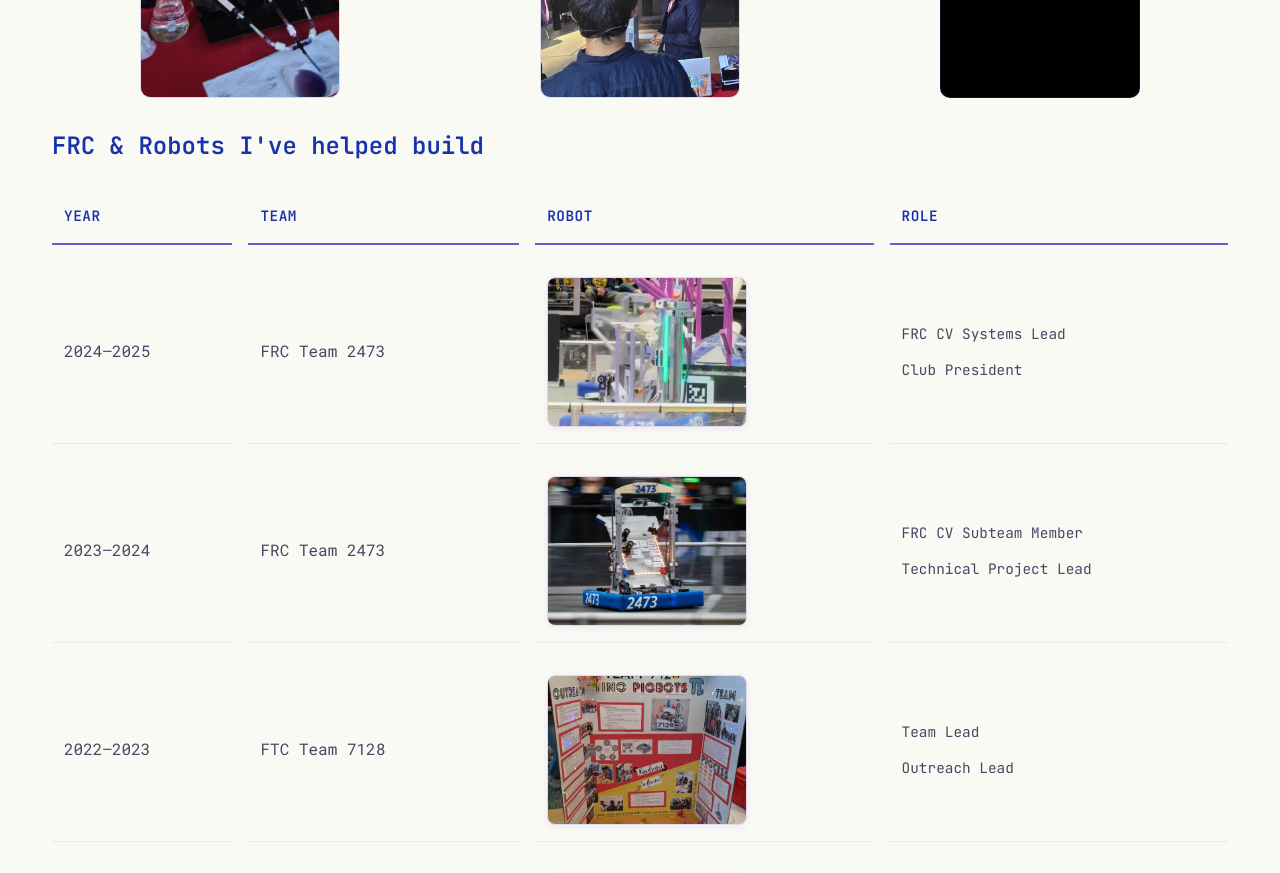
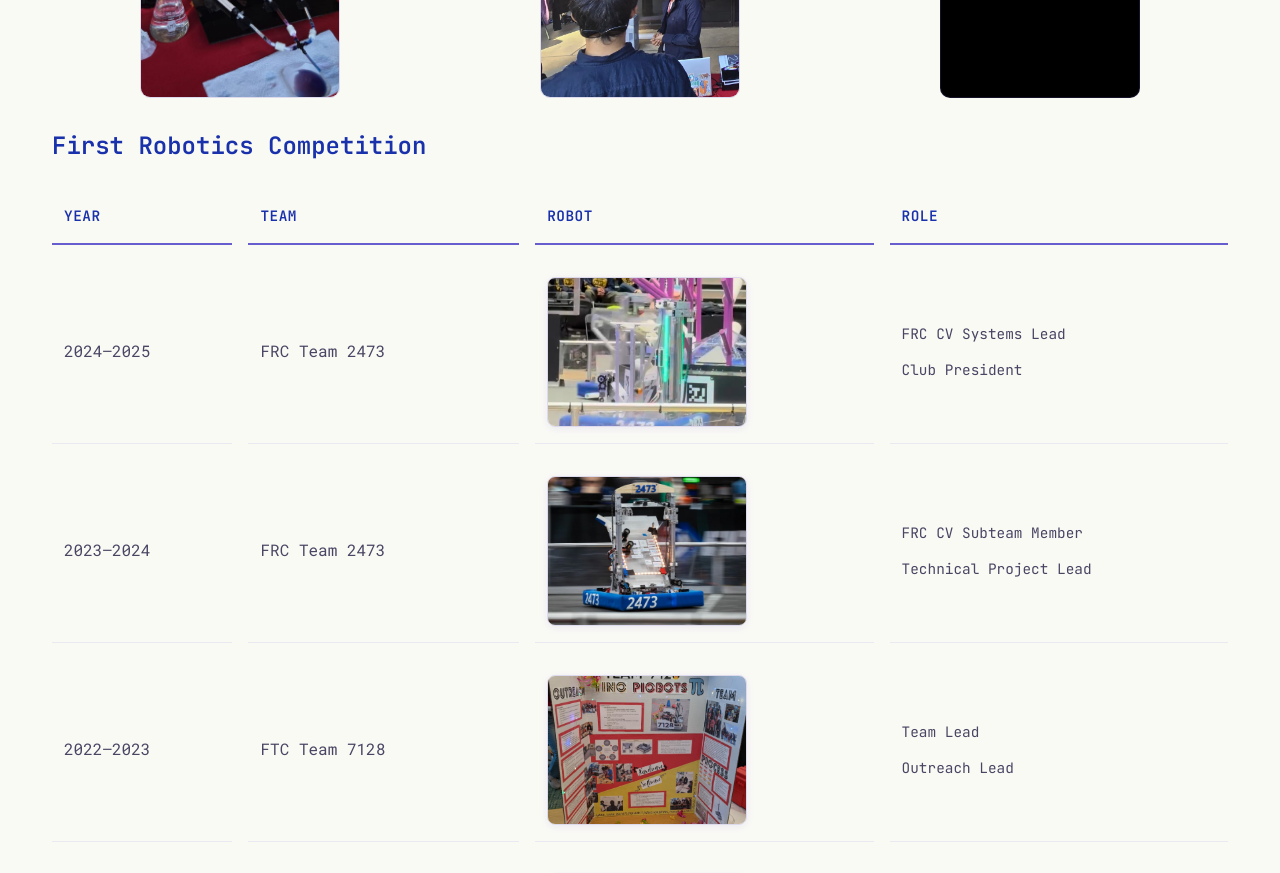
Before and after one commit to nandikakohli/nandika-kohli, a SvelteKit app in the folder personal-website/svelte-website/: page /projects in a window 1280 px wide. Shown: the part 2040-2913 px from the top of the page. Built offline with nearby package versions, Linux system fonts and the light colour scheme; no server answers; grey boxes are pictures that could not be loaded.

Commit message:
Apply project page design text edits

```diff
--- a/personal-website/svelte-website/src/app.css
+++ b/personal-website/svelte-website/src/app.css
@@ -772,7 +772,7 @@ h1 {
   grid-template-columns: 1fr;
 }
 
-.project-card.ongoing-projects-card {
+.project-card.project-text-box {
   background: rgba(243, 241, 231, 0.7);
   border: 1px solid rgba(104, 93, 206, 0.2);
   border-radius: 12px;
--- a/personal-website/svelte-website/src/routes/projects/+page.svelte
+++ b/personal-website/svelte-website/src/routes/projects/+page.svelte
@@ -51,7 +51,7 @@
 		</section>
 
 		<section class="year-group">
-			<h2>FRC & Robots I've helped build</h2>
+			<h2>First Robotics Competition</h2>
 			<div class="robots-grid">
 				<div class="robots-grid-header">
 					<div class="robots-grid-cell header">Year</div>
@@ -149,7 +149,7 @@
 				</div>
 			</div>
 			-->
-			<div class="project-card no-media ongoing-projects-card">
+			<div class="project-card no-media project-text-box">
 				<div class="project-body">
 					<h3>Current/Ongoing Projects</h3>
 					<ul>
```
